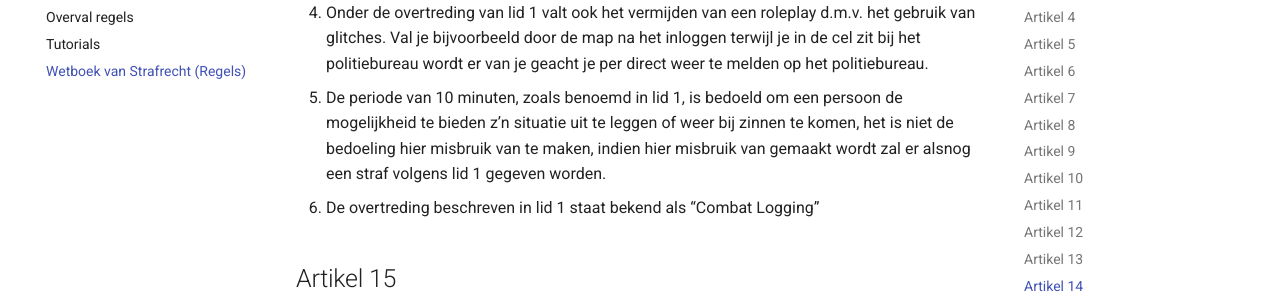
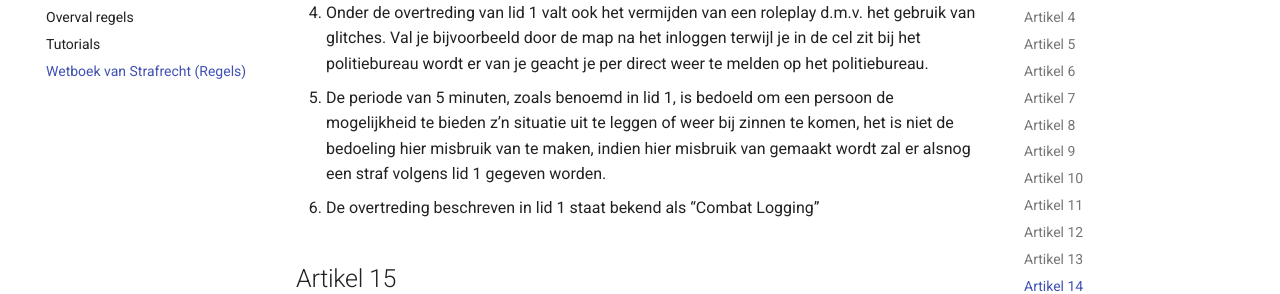
Before and after one commit to Tedeapolis/Tedeapolis, an MkDocs documentation site: the page built from docs/Wetboek.md, in a window 1280 px wide and 900 px high, scrolled down 4761 px. Shown: the part 172-466 px from the top of the window. Built offline with MkDocs 1.6.1 and Material for MkDocs 9.7.7, drawn with Linux system fonts in a browser that asks for light colours.

Commit message:
Artikel 14 lid 5: 10 naar 5 aangepast zodat het in lijn is met lid 1

```diff
--- a/docs/Wetboek.md
+++ b/docs/Wetboek.md
@@ -115,7 +115,7 @@
 2. Het is de bedoeling als men de game wil verlaten tijdens een roleplay er voor te zorgen dat de mensen die deelnemen aan de roleplay hiervan op de hoogte zijn. Probeer het eerst in voice mee te delen, dan met een “/me” bericht
 3. Nadat de persoon die de roleplay verlaten heeft weer is ingelogd wordt er van deze persoon verwacht de roleplay zo snel mogelijk te hervatten.
 4. Onder de overtreding van lid 1 valt ook het vermijden van een roleplay d.m.v. het gebruik van glitches. Val je bijvoorbeeld door de map na het inloggen terwijl je in de cel zit bij het politiebureau wordt er van je geacht je per direct weer te melden op het politiebureau.
-5. De periode van 10 minuten, zoals benoemd in lid 1, is bedoeld om een persoon de mogelijkheid te bieden z’n situatie uit te leggen of weer bij zinnen te komen, het is niet de bedoeling hier misbruik van te maken, indien hier misbruik van gemaakt wordt zal er alsnog een straf volgens lid 1 gegeven worden.
+5. De periode van 5 minuten, zoals benoemd in lid 1, is bedoeld om een persoon de mogelijkheid te bieden z’n situatie uit te leggen of weer bij zinnen te komen, het is niet de bedoeling hier misbruik van te maken, indien hier misbruik van gemaakt wordt zal er alsnog een straf volgens lid 1 gegeven worden.
 6. De overtreding beschreven in lid 1 staat bekend als “Combat Logging”
 
 ## Artikel 15
```
